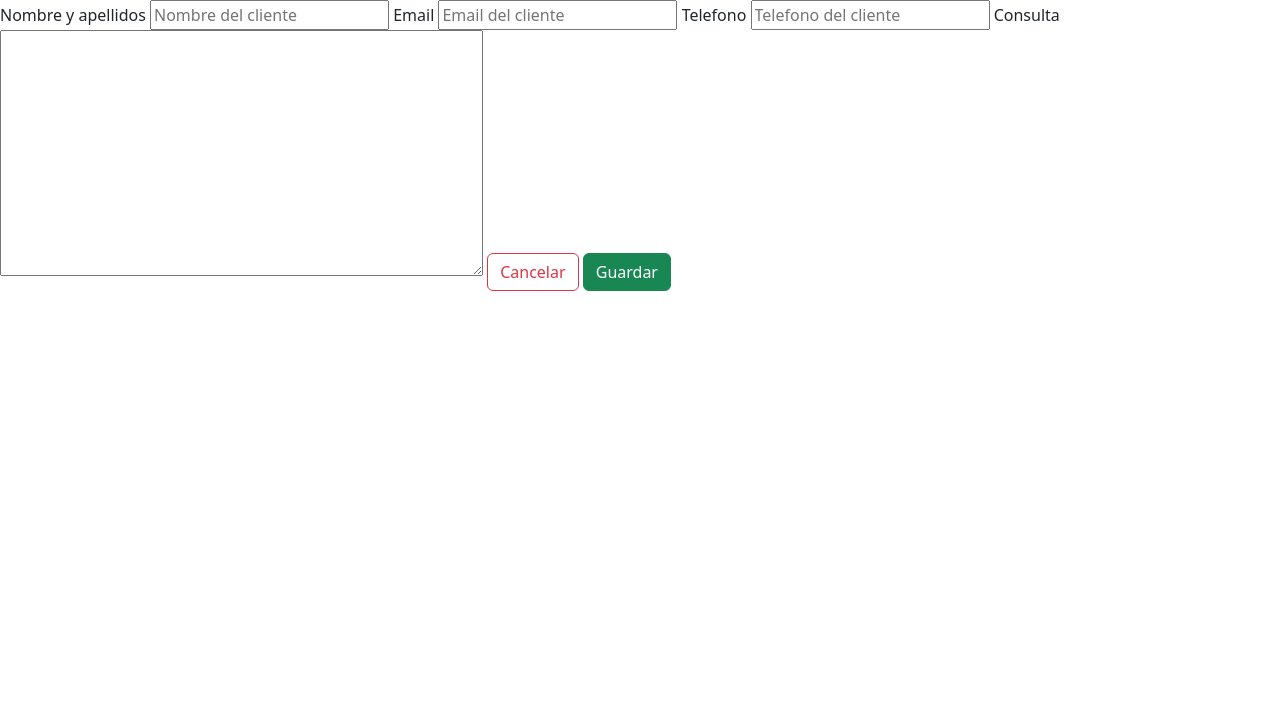
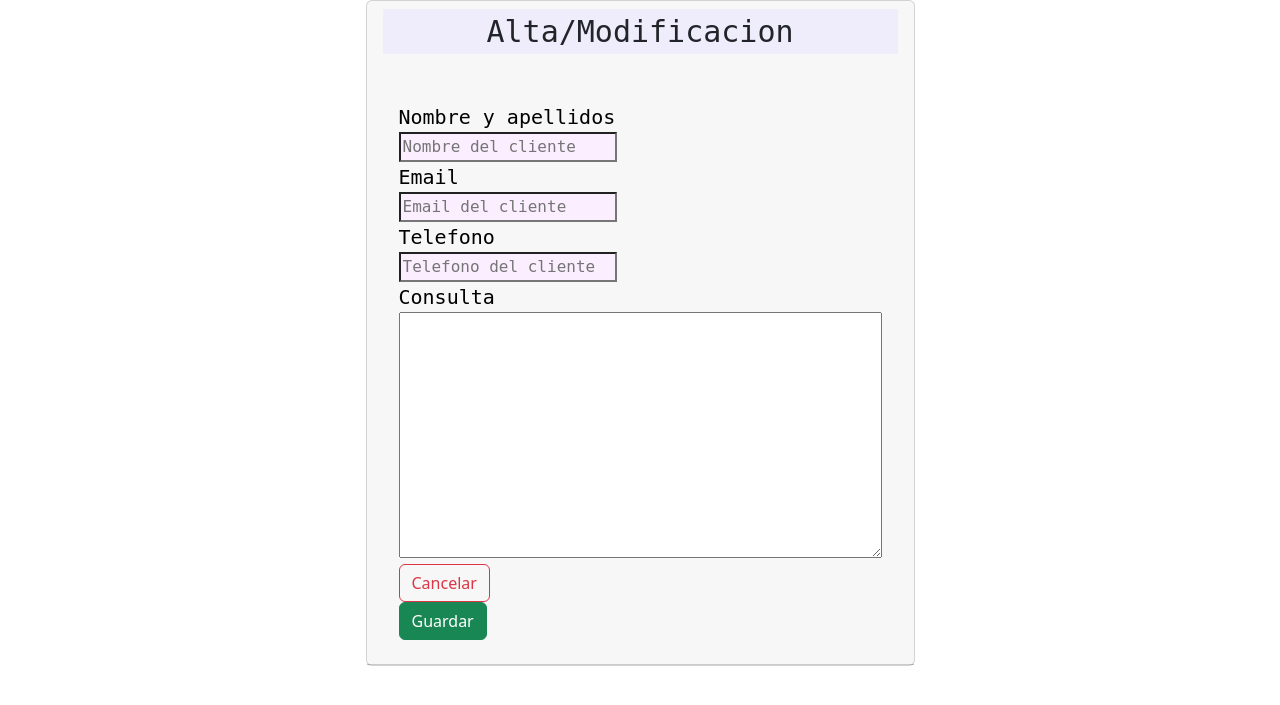
Before and after one commit to Sergio-Fernandez-Dev/quintomilenio, a PHP site: page /?action=create in a window 1280 px wide. Shown: the top 705 px of the page. Run offline with PHP 8.4, Linux system fonts and the light colour scheme.

Commit message:
Creating Form Style

```diff
--- /dev/null
+++ b/src/Views/form.css
@@ -0,0 +1,58 @@
+/*Style of the different layers*/
+main{
+    display: flex;
+    align-items: center;
+    justify-content: center;
+
+}
+
+label{
+    display: flex;
+    text-align: center;
+    font-family: monospace;
+    font-size: 20px;
+    font-style: bold;
+    color: black;
+
+}
+
+h1{
+    display: flex;
+    align-items: center;
+    justify-content: center;
+    font-size: 36px;
+    font-family: monospace;
+    background-color: #EFECFB; opacity: 100%;
+
+}
+.card-tittle{
+
+    display: flex;
+    align-items: center;
+    justify-content: center;
+    font-size: 30px;
+    font-family: monospace;
+    background-color: #EFECFB; opacity: 100%;
+
+}
+
+.card-mb-3{
+    border-radius: 50px;
+    box-shadow: 0 10px 20px 0;
+
+
+}
+.buttonSave{
+    display: flex;
+    align-items: center;
+    justify-content: center;
+
+
+}
+
+input{
+
+    font-family: monospace;
+    background-color: rgb(251, 238, 255);
+
+}
--- a/src/Views/form.php
+++ b/src/Views/form.php
@@ -30,7 +30,15 @@ if ($data["action"] == "update") {
     ?>
 
     <main>
+        <link rel="stylesheet" href="src/Views/form.css">
+        <div class='card mb-3' style='max-width: 80em;' style='max-height: 140em;'>
+            <div class='card-header'>
+                <p class='card-tittle'>Alta/Modificacion</p>
+                <div class='card-body '>
+
                     <form method="post" action='?action=<?php echo $data['action'] ?>&id=<?php echo $id ?>'>
+
+                        <p class='card-data'></p>
                         <label for="name">Nombre y apellidos </label>
                         <input type="text" name="name" value="<?php echo $name; ?>" placeholder="Nombre del cliente" required>
 
@@ -44,9 +52,17 @@ if ($data["action"] == "update") {
 
                         <label for="issue">Consulta</label>
                         <textarea name="user_query" rows="10" cols="50" required><?php echo $userQuery; ?> </textarea>
+
+                    </form>
+                    <div class='cancellButton'>
                         <button type="reset" class="btn btn-outline-danger">Cancelar</button>
+                    </div>
+                    <div class="saveButton">
                         <button type="submit" class="btn btn-success">Guardar</button>
-        </form>
+                    </div>
+                </div>
+            </div>
+        </div>
 
     </main>
 
```
Also changed, not shown: 1 other file. Lines whose indentation alone changed are shown as unchanged.
